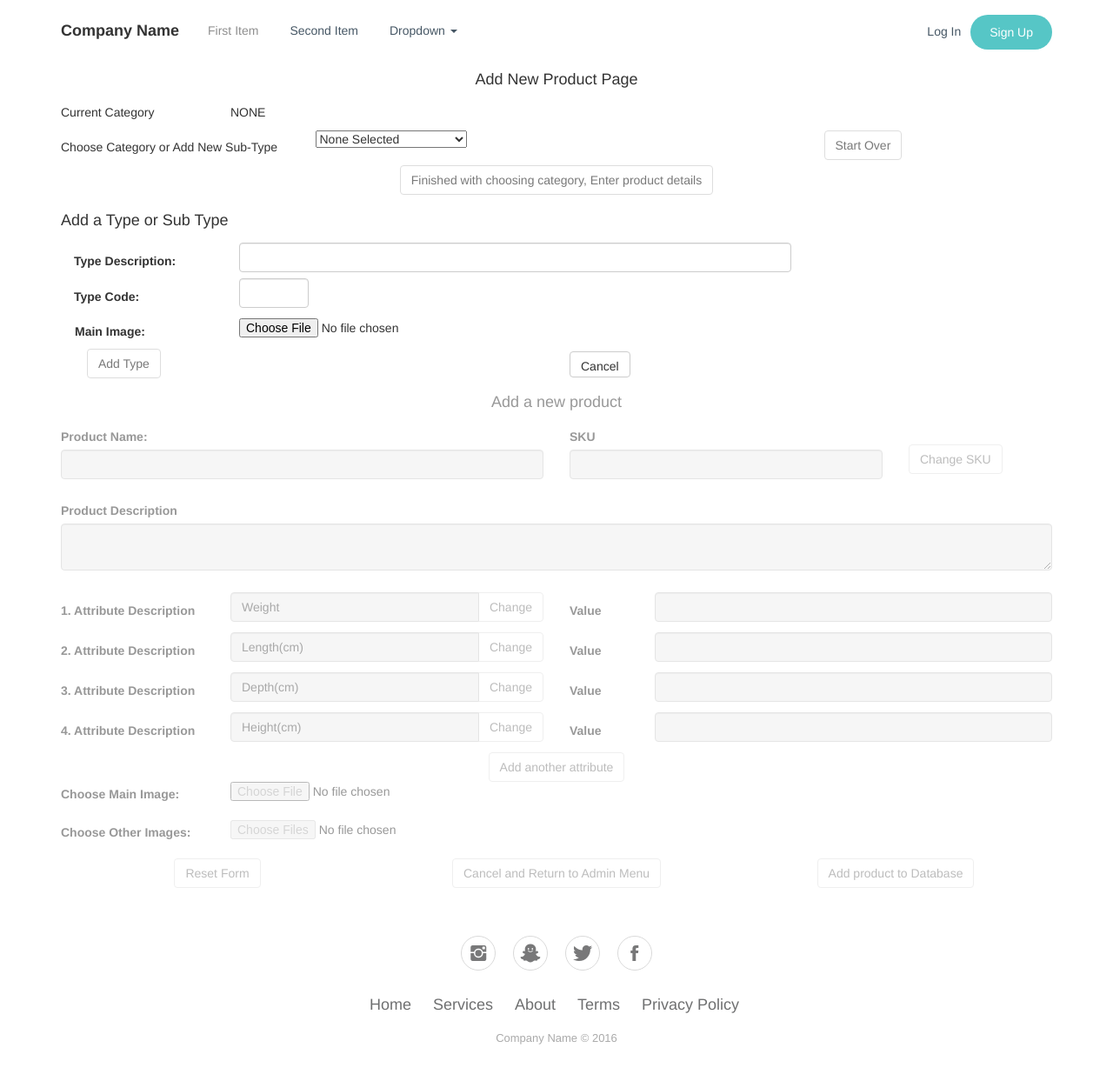
After one commit to Vulcan-Logic/WEB_flask_inventory_project, a Flask app: template templates/ap.html in a window 1280 px wide. The commit adds this page. Shown: the whole page at 87% size. Run offline with Flask 2, Linux system fonts and the light colour scheme; the template is opened without the code that fills it, so the values that code supplies are empty; some libraries are stand-ins or nearby versions; some web fonts are replaced.

Commit message:
made improvements to ap.html

```diff
--- a/static/css/styles.css
+++ b/static/css/styles.css
@@ -51,10 +51,13 @@ ul.inline {
 	opacity:1;
 }
 
-.prodCanvas {
+#prodCanvas {
 	border:1px solid #d3d3d3;
 }
 
+#catCanvas {
+	border:1px solid #d3d3d3;
+}
 
 ul#pImages{
     list-style-type:none;
@@ -65,3 +68,23 @@ ul#pImages{
 li{
     display:inline;
 }
+
+label.control-label{
+	padding:5px 0px 0px 0px;
+}
+
+label.type2{
+	padding:0px 0px 0px 16px;
+}
+
+.type{
+	margin:5px -15px 5px -15px;
+}
+
+.type3{
+	padding:5px 0px 0px 10px;
+}
+
+.type4{
+	padding:5px 0px 0px 15px;
+}
--- a/static/js/addType.js
+++ b/static/js/addType.js
@@ -28,6 +28,7 @@ $(document).ready(pageLoadAction());
 
 function pageLoadAction(){
 	resetProductForm();
+	resetCatForm();
 	//run first time when page is loaded
 	//with appropriate data from the server
 	var select1 = document.getElementById("typeSelector");
@@ -229,6 +230,7 @@ function startOverAction(){
 	deactivateAddTypeSection();
 	deactivateProductForm();
 	document.getElementById("finishButton").disabled=true;
+	resetCatForm();
 }
 
 function setBCArray(selectedId, selectedText){
@@ -299,7 +301,6 @@ function showBC(){
 		noneLabel.setAttributeNode(att);
 		var attr = bcDiv.getAttributeNode("hidden");
 		bcDiv.removeAttributeNode(attr);
-
 	}
 //remove old breadcrumbs
 	var bcDiv=document.getElementById("bcDiv");
@@ -578,6 +579,7 @@ function cancelNewTypeButtonAction(){
 	activateSelectSection();
 	document.getElementById("typeSelector").selectedIndex=0;
 	document.getElementById("finishButton").disabled=true;
+	resetCatForm();
 }
 
 function activateSelectSection(){
@@ -613,21 +615,40 @@ function deactivateProductForm(){
 
 function resetProductForm(){
 	document.getElementById("pName").value="";
-	document.getElementById("pSku").value="";
+//	document.getElementById("pSku").value="";
 	document.getElementById("prodDesc").value="";
+//the next should ideally be reset in a loop.
 	document.getElementById("1attrValue").value="";
 	document.getElementById("2attrValue").value="";
 	document.getElementById("3attrValue").value="";
 	document.getElementById("4attrValue").value="";
 	document.getElementById("mainImage").value="";
 	document.getElementById("otherImages").value="";
-	document.getElementById("catImage").value="";
-	document.getElementById("prodCanvas").value="";
-	document.getElementById("catCanvas").value="";
-	$("#mainImage").attr("hidden","hidden");
-	$("#otherImages").attr("hidden","hidden");
+	$("#prodImgCont").empty();
+	$("#prodImgCont").append(
+	"<canvas id=\"prodCanvas\" width=\"480\" height=\"270\"> </canvas>");
+	$("#otherImgCont").empty();
+	$("#otherImgCont").append("<ul id=\"pImages\"> </ul>");
+	$("#mainImageDiv").attr("hidden","hidden");
+	$("#otherImagesDiv").attr("hidden","hidden");
+	$("#otherImages").attr("disabled","disabled");
+}
 
+function resetCatForm(){
+	$("#typeDescription").val("");
+	$("#typeCode").val("");
+	$("#catImage").val("");
+	$("#catImg").empty();
+	$("#catImg").append(
+	"<canvas id=\"catCanvas\" width=\"480\" height=\"270\"> </canvas>");
+	$("#catImageDiv").attr("hidden","hidden");
 }
+
+function setProdAttribs(attribList){
+	//function to dynamically generate attributes in the form based on
+	//values put forth by the getCatAttrib ajax function
+}
+
 
 function resetTypeForm(){
 	document.getElementById("typeDescription").value="";
@@ -659,7 +680,7 @@ function finishButtonAct() {
 			retString=retString.concat('-');
 		}
 	}
-	//ajax request to get counter
+	//ajax request to get counter and
 	var selectedId=tId;
 	var requestString="/types/getTypeCounter?kId=";
 	requestString=requestString.concat(selectedId);
@@ -668,6 +689,7 @@ function finishButtonAct() {
 		 if (this.readyState == 4 && this.status == 200){
 			 	var svrResponse= JSON.parse(this.responseText);
 			 	var counter=svrResponse.counter;
+			 	var attribList=[];
 			 	counter=Number(counter+1);
 			 	retString=retString.concat(counter);
 			 	console.log(retString);
@@ -675,6 +697,7 @@ function finishButtonAct() {
 				activateProductForm();
 				document.getElementById("fieldsProduct").disabled=false;
 				document.getElementById("pSku").value=retString;
+				setProdAttribs(attribList);
 		 }
 		 else if (this.readyState == 4 && this.status == 500){
 			 alert("Server Error: Unable to compute SKU");
@@ -730,6 +753,7 @@ function validateAndDisplaySub1(src,file){
         //for sending image as a post request
         //postPicture(file.name,src);
     //end if filename test
+        $("#otherImages").removeAttr("disabled");
     }
     else {
         alert(file.name + " is not a valid image file.");
--- /dev/null
+++ b/templates/add_product_form.html
@@ -0,0 +1,343 @@
+  <!--  Product section -->
+    <div class="container">
+	    <div class="disabled" id="divFormProduct">
+	        <div class="row">
+	            <div class="col-md-12" style="height:40px;">
+	                <h4 class="text-center" style="margin:12px 0px;">
+	                	Add a new product
+	                </h4>
+	            </div>
+	        </div>
+	        <form id="formProduct" enctype="multipart/form-data" method="post">
+		        <fieldset id ="fieldsProduct" disabled>
+		        	<div class="row">
+			        	<div class="col-md-6">
+				            <div class="form-group">
+				            	<label class="control-label">
+				            		Product Name:
+				            	</label>
+				            	<input class="form-control"
+				            	required="true"
+				            	form="formProduct"
+				            	type="text" id="pName"
+				            	name="pName">
+				            </div>
+			            </div>
+			            <div class="col-md-4">
+				            <div class="form-group">
+				            	<label class="control-label">
+				            		SKU
+				            	</label>
+				            	<input class="form-control"
+				            	form="formProduct"
+				            	required="true"
+				            	readonly
+				            	type="text" id="pSku"
+				            	name="pSku"
+				            	onblur="pSkuAct()">
+				            </div>
+				        </div>
+				        <div class="col-md-2">
+				            <button class="btn btn-default"
+			                		type="button"
+			                		id = "skuButton"
+			                		onClick="skuButtonAct()">
+			                	Change SKU
+			                </button>
+				        </div>
+					</div>
+
+		            <div class="row">
+		                <div class="col-md-12">
+		                    <div class="form-group">
+		                    	<label class="control-label"
+		                    		   id="labelProdDesc">
+		                    		Product Description
+		                    	</label>
+		                    	<textarea class="form-control"
+		                    	form="formProduct"
+		                    	id="prodDesc"
+								required="true"
+		                    	name="prodDesc">
+		                    	</textarea>
+		                    </div>
+		                </div>
+		            </div>
+
+		            <div class="row attrRow">
+		            	<div class="form-group">
+			                <div class="col-md-2">
+				  	      		<label class="control-label">
+					      			1. Attribute Description
+					       		</label>
+							</div>
+							<div class="col-md-4">
+				     	    	<div class="input-group">
+					    	    	<input class="form-control" type="text"
+					    	    			form="formProduct"
+					    	    	       id="1attrDesc" value="Weight"
+					    	    	       onChange="attrValueSet(1)"
+					    	    	       name="1attrDesc"
+					    	    	       readonly>
+				            		    <div class="input-group-btn">
+				                    	    <button class="btn btn-default"
+				                    	    type="button"
+				                    	    id="1attrDescBtn"
+				                    	    onClick="attrDescBtnAct(1)">
+				                        		Change
+				                        	</button>
+				                        </div>
+				                </div>
+							</div>
+		                	<div class="col-md-1">
+			                   	<label class="control-label">
+				                	Value
+				                </label>
+			                </div>
+			                <div class="col-md-5">
+			                	<input class="form-control"
+			                	form="formProduct"
+			                	type="text" id="1attrValue"
+			                	name="1attrValue">
+		                	</div>
+		            	</div>
+		       		</div>
+
+		            <div class="row attrRow">
+		            	<div class="form-group">
+			                <div class="col-md-2">
+				  	      		<label class="control-label">
+					      			2. Attribute Description
+					       		</label>
+							</div>
+							<div class="col-md-4">
+				     	    	<div class="input-group">
+					    	    	<input class="form-control" type="text"
+					    	    		   form="formProduct"
+					    	    	       id="2attrDesc"
+					    	    	       name="2attrDesc"
+					    	    	       value="Length(cm)"
+					    	    	       onChange="attrValueSet(2)"
+					    	    	       readonly>
+				            		    <div class="input-group-btn">
+				                    	    <button class="btn btn-default"
+				                    	    type="button"
+				                    	    id="2attrDescBtn"
+				                    	    onClick="attrDescBtnAct(2)">
+				                        		Change
+				                        	</button>
+				                        </div>
+				                </div>
+							</div>
+		                	<div class="col-md-1">
+			                   	<label class="control-label">
+				                	Value
+				                </label>
+			                </div>
+			                <div class="col-md-5">
+			                	<input class="form-control"
+			                	form="formProduct"
+			                	type="text" id="2attrValue"
+			                	name="2attrValue">
+		                	</div>
+		            	</div>
+		       		</div>
+
+		            <div class="row attrRow">
+		            	<div class="form-group">
+			                <div class="col-md-2">
+				  	      		<label class="control-label">
+					      			3. Attribute Description
+					       		</label>
+							</div>
+							<div class="col-md-4">
+				     	    	<div class="input-group">
+					    	    	<input class="form-control" type="text"
+					    	    			form="formProduct"
+					    	    	       id="3attrDesc"
+					    	    	       name="3attrDesc"
+					    	    	       value="Depth(cm)"
+					    	    	       onChange="attrValueSet(3)"
+					    	    	       readonly>
+				            		    <div class="input-group-btn">
+				                    	    <button class="btn btn-default"
+				                    	    type="button"
+				                    	    id="3attrDescBtn"
+				                    	    onClick="attrDescBtnAct(3)">
+				                        		Change
+				                        	</button>
+				                        </div>
+				                </div>
+							</div>
+		                	<div class="col-md-1">
+			                   	<label class="control-label">
+				                	Value
+				                </label>
+			                </div>
+			                <div class="col-md-5">
+			                	<input class="form-control"
+			                	form="formProduct"
+			                	type="text" id="3attrValue"
+			                	name="3attrValue">
+		                	</div>
+		            	</div>
+		       		</div>
+
+		            <div class="row attrRow">
+		            	<div class="form-group">
+			                <div class="col-md-2">
+				  	      		<label class="control-label">
+					      			4. Attribute Description
+					       		</label>
+							</div>
+							<div class="col-md-4">
+				     	    	<div class="input-group">
+					    	    	<input class="form-control" type="text"
+					    	    			form="formProduct"
+					    	    	       id="4attrDesc"
+					    	    	       name="4attrDesc"
+					    	    	       value="Height(cm)"
+					    	    	       onChange="attrValueSet(4)"
+					    	    	       readonly>
+				            		    <div class="input-group-btn">
+				                    	    <button class="btn btn-default"
+				                    	    type="button"
+				                    	    id="4attrDescBtn"
+				                    	    onClick="attrDescBtnAct(4)">
+				                        		Change
+				                        	</button>
+				                        </div>
+				                </div>
+							</div>
+		                	<div class="col-md-1">
+			                   	<label class="control-label">
+				                	Value
+				                </label>
+			                </div>
+			                <div class="col-md-5">
+			                	<input class="form-control"
+			                	type="text" id="4attrValue"
+			                	name="4attrValue">
+		                	</div>
+		            	</div>
+		       		</div>
+
+		            <div class="row attrRow">
+		            	<div class="col-md-12 text-center">
+		            		<button class="btn btn-default"
+			                		type="button"
+			                		id = "addAttrBtn"
+			                		onClick="addAttrAct()">
+			                	Add another attribute
+			                </button>
+		            	</div>
+		       		</div>
+
+					<div class="form-group"  hidden="True">
+						<input class="form-control" type="text"
+					    	    	      id="noAttr"
+					    	    	      name="noAttr"
+					    	    	      value="4"
+					    	    	      form="formProduct">
+					</div>
+
+		            <div id="moreAttr">
+		       		</div>
+
+		       		 <div class="row form-group">
+		                <div class="col-md-2" id="label17">
+		                  	<label for="mainImage">
+		                  	Choose Main Image:
+		                  	</label>
+		                </div>
+		                <div class="col-md-4">
+		                	<span class="float-md-left">
+		                		<input type="file" id="mainImage"
+		                		name="mainImage"
+		                		form="formProduct"
+		                		accept="image/*"
+		                		onChange="validateAndDisplayMain()"
+		                		>
+		                	</span>
+		                </div>
+		            </div>
+
+		            <div class="row form-group" id="mainImageDiv" hidden>
+		                <div class="col-md-2">
+			                <label for="prodCanvas">
+			                	Main Image:
+			                </label>
+		                </div>
+		                <div class="col-md-7 text-center" id="prodImgCont">
+							<canvas id="prodCanvas" width="480" height="270">
+							</canvas>
+		                </div>
+			        </div>
+
+			        <div class="row form-group">
+		                <div class="col-md-2" id="label17">
+		                  	<label for="otherImage">
+		                  	Choose Other Images:
+		                  	</label>
+		                </div>
+		                <div class="col-md-4">
+		                	<span class="float-md-left">
+		                		<input type="file" id="otherImages"
+		                		name="otherImages"
+		                		form="formProduct"
+		                		accept="image/*"
+		                		multiple
+		                		onChange="validateAndDisplayImage()"
+		                		disabled
+		                		>
+		                	</span>
+		                </div>
+		            </div>
+
+		            <div class="row form-group" id="otherImagesDiv" hidden>
+		                <div class="form-group">
+		                    <div class="col-md-2">
+		                    	<label class="control-label"
+		                    	       id="labelImageDesc">
+		                    		Other Images:
+		                    	</label>
+		              		</div>
+		                    <div class="col-md-10 otherImgCont">
+		                    		<ul id="pImages">
+		                    		</ul>
+
+		                    </div>
+		                </div>
+		            </div>
+
+		            <div class="row form-group">
+		                <div class="col-md-4 text-center">
+		                	<button class="btn btn-default"
+		                			type="button"
+		                			id="prodReset"
+		                			form="formProduct"
+		                			onClick="resetProductForm()">
+		                		Reset Form
+		                	</button>
+		                </div>
+		                 <div class="col-md-4 text-center">
+		                	<button class="btn btn-default"
+		                			type="button"
+		                			id="prodCancel"
+		                			form="formProduct"
+		                			onClick="document.location.href='/';">
+		                		Cancel and Return to Admin Menu
+		                	</button>
+		                </div>
+		                <div class="col-md-4 text-center">
+			                <button class="btn btn-default"
+			                		type="submit"
+			                		form="formProduct"
+			                		id="prodAdd">
+			                	Add product to Database
+			                </button>
+		                </div>
+		            </div>
+		        </fieldset>
+	        </form>
+        </div>
--- /dev/null
+++ b/templates/add_product_scripts.html
@@ -0,0 +1,4 @@
+    <script src="/static/js/jquery.min.js"></script>
+    <script src="/static/bootstrap/js/bootstrap.min.js"></script>
+    <script src="/static/js/caman.full.min.js"></script>
+    <script src="/static/js/addType.js"></script>
--- /dev/null
+++ b/templates/ap.html
@@ -0,0 +1,221 @@
+{% extends "base.html" %}
+{% block content %}
+<body>
+   {% include "base_header.html" %}
+   <div class="container" id="add_product_category">
+        <div class="row">
+            <div class="col-md-12" style="height:40px;">
+                <h4 class="text-center" style="margin:12px 0px;">
+                Add New Product Page
+                </h4>
+            </div>
+        </div>
+        <div class="row">
+            <div class="col-md-2" style="height:40px;">
+                <h5 style="margin:12px 0px;">
+                Current Category
+                </h5>
+            </div>
+            <div class="col-md-1" style="height:40px;" id="noneLabel">
+                <p style="margin:9px 0px;">
+                NONE
+                </p>
+            </div>
+            <div class="col-md-7" style="height:40px;"
+            	 id="bcDiv"
+            	 hidden="true">
+               <ol class="breadcrumb" id="typeBC">
+               </ol>
+            </div>
+        </div>
+        <div class="row">
+            <div class="col-md-3" style="height:40px;">
+                <h5 style="margin:12px 0px;">
+                Choose Category or Add New Sub-Type
+                </h5>
+            </div>
+            <div class="col-md-6" style="height:40px;" id="divSel">
+            	<select name="typeSelector"
+	                    		id="typeSelector"
+	                    		onChange="typeSelectorAction()"
+	                    		tabindex="1"
+	                 			>
+	            	<option value="0" data-value="0" data-value2=0"
+	                        selected>
+	                None Selected
+	                </option>
+	                <option value="1" data-value="1" data-value2="0">
+	                Add New Category/Type
+	                </option>
+{% if cont %}
+  	{% for pItem in sData %}
+					<option value="{{pItem.key}}"
+							data-value="{{pItem.typeCode.strip()}}"
+							data-value2="{{pItem.level}}">
+					{{pItem.typeDefinition.strip()}}
+					</option>
+	{% endfor %}
+{% endif %}
+				</select>
+            </div>
+            <div class="col-md-3">
+                 	<button class="btn btn-default" type="button"
+                        	id="startOverButton"
+                        	onClick="startOverAction()"
+							tabindex="-1"
+                        	disabled>
+                   	Start Over
+                  	</button>
+            </div>
+        </div>
+        <div class="row">
+         	<div class="col-md-12 text-center">
+                 	<button class="btn btn-default" type="button"
+                        	id="finishButton"
+                        	tabindex="2"
+                        	onClick="finishButtonAct()" disabled>
+                   	Finished with choosing category, Enter product details
+                  	</button>
+            </div>
+        </div>
+         <div class="row" id="selMsgDiv">
+			<p id="typeSelectMessage"> </p>
+         </div>
+    </div>
+
+    <div class="container" id="addTypeForm">
+        <div class="row">
+            <div class="col-md-12">
+                <h4 id="typeAddDivMessage">
+                Add a Type or Sub Type
+                </h4>
+            </div>
+        </div>
+        <form>
+            <div class="row type">
+                <div class="col-md-12">
+                    <div class="form-group">
+                        <div class="col-md-2">
+	                        <label class="control-label">
+	                        Type Description:
+	                        </label>
+                        </div>
+                        <div class="col-md-7">
+                        <input class="form-control"
+                        		type="text"
+                        		required="true"
+                        		name="typeDescription"
+                        		id="typeDescription"
+                        		onChange=checkDescAct()
+                        		tabindex="2"/>
+                        </div>
+                    </div>
+                </div>
+            </div>
+            <div class="row type" id="divDescMsg" hidden>
+                 <div class="col-md-12">
+	                 <div class="col-md-2">
+	                 </div>
+	                 <div class="col-md-10" >
+	                            <p id="pDescMsg">
+	                            </p>
+	                 </div>
+	         	</div>
+            </div>
+            <div class="row type">
+                <div class="col-md-12">
+                    <div class="form-group">
+                        <div class="col-md-2">
+	                        <label class="control-label">
+	                        Type Code:
+	                        </label>
+                        </div>
+                        <div class="col-md-2">
+	                        <input class="form-control"
+	                        		type="text"
+	                        		required="true"
+	                        		maxlength="3"
+	                        		minlength="3"
+	                        		style="width:80px;"
+	                        		name="typeCode"
+	                        		id="typeCode"
+	                        		tabindex="3"
+	                        		onChange="checkCodeAct()"/>
+                        </div>
+                    </div>
+                </div>
+            </div>
+
+            <div class="row type" id="divCodeMsg" hidden>
+                 <div class="col-md-2">
+                 </div>
+                 <div class="col-md-10">
+                            <p id="pCodeMsg">
+                            </p>
+                 </div>
+            </div>
+            <div class="row type" id="divTypeMsg" hidden="true">
+	            <div class="col-md-12 form-group">
+		            <p style="padding:5px 0px 0px 5px;" id="divTypeMsg">
+			        </p>
+		        </div>
+	        </div>
+
+	        <div class="row type form-group">
+                <div class="col-md-2" id="label17">
+                  	<label class="control-label type2" for="mainCatImage">
+                  	Main Image:
+                  	</label>
+                </div>
+                <div class="col-md-4">
+                	<span class="float-md-left">
+                		<input class="type3" type="file" id="catImage"
+                		name="catImage"
+                		accept="image/*"
+                		onChange="validateAndDisplayCat()"
+                		>
+                	</span>
+                </div>
+    		</div>
+
+            <div class="row type form-group" id="catImageDiv" hidden>
+                <div class="col-md-2">
+	                <label class="control-label type2" for="catCanvas">
+	                	Image
+	                </label>
+                </div>
+                <div class="col-md-7 text-center type4" id="catImg">
+					<canvas id="catCanvas" width="480" height="270">
+					</canvas>
+                </div>
+		   </div>
+
+              <div class="col-md-12">
+                    <div class="form-group">
+                        <div class="col-md-6">
+                        	<button class="btn btn-default" type="button"
+                        	id="submitAddTypeFormButton" disabled
+                        	onClick="addTypeAct()"
+                        	tabindex="4">
+                        	Add Type
+                        	</button>
+                        </div>
+                        <div class="col-md-2" style="height:40px;">
+            				<button class="btn btn-default" type="button"
+                    			style="height:30px;font-size:14px;
+                    				   margin:3px 0px;"
+                    			id="cancelNewTypeButon"
+                    			tabindex="5"
+                    			onClick="cancelNewTypeButtonAction()">
+                    		Cancel
+                    		</button>
+            			</div>
+                    </div>
+                </div>
+        </form>
+    </div>
+	{% include "add_product_form.html" %}
+	{% include "base_footer.html" %}
+	{% include "add_product_scripts.html" %}
+</body>
+{% endblock %}
```
Also changed, not shown: dbProductType.py (+17 -1 lines), typeHandler.py (+22 -4 lines).
